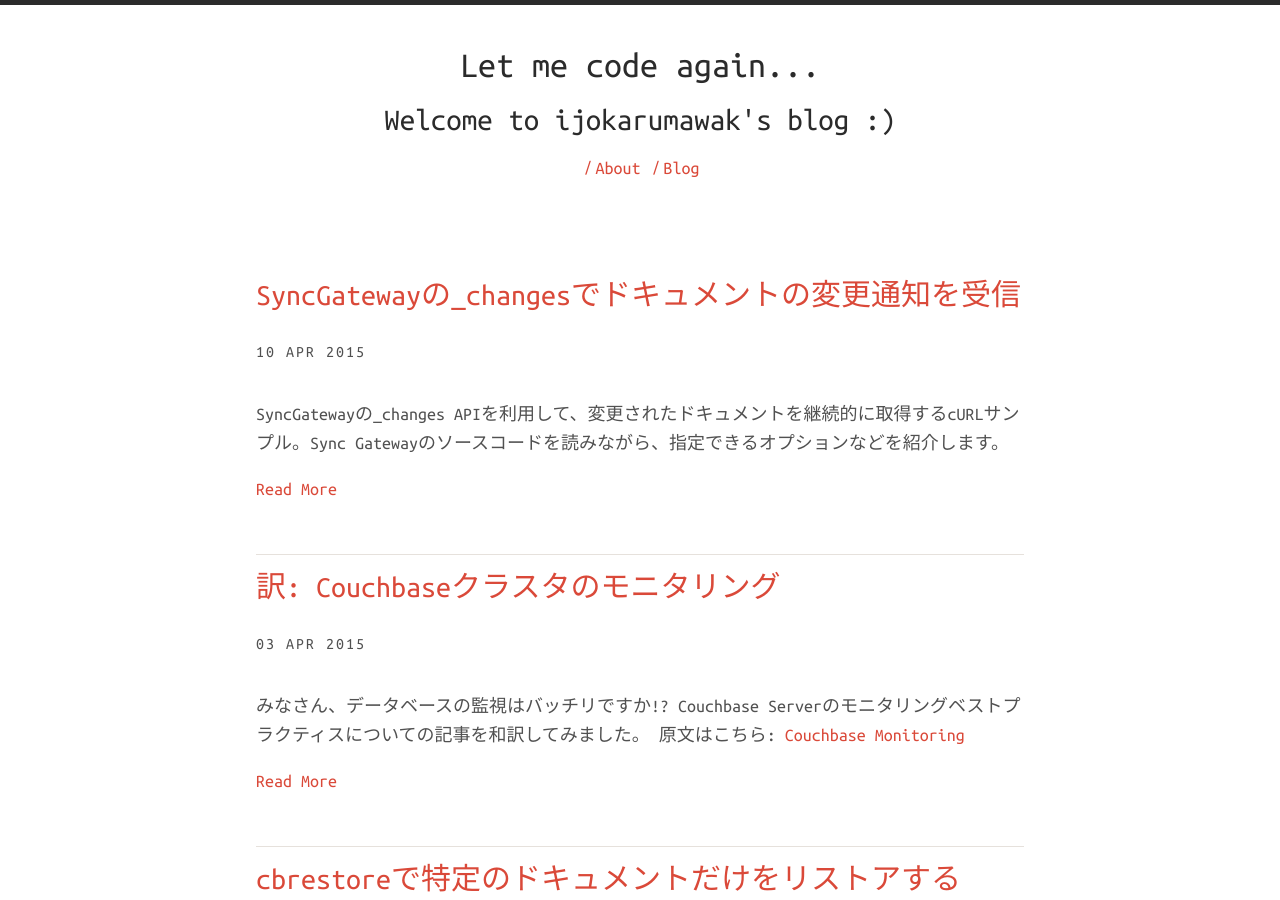
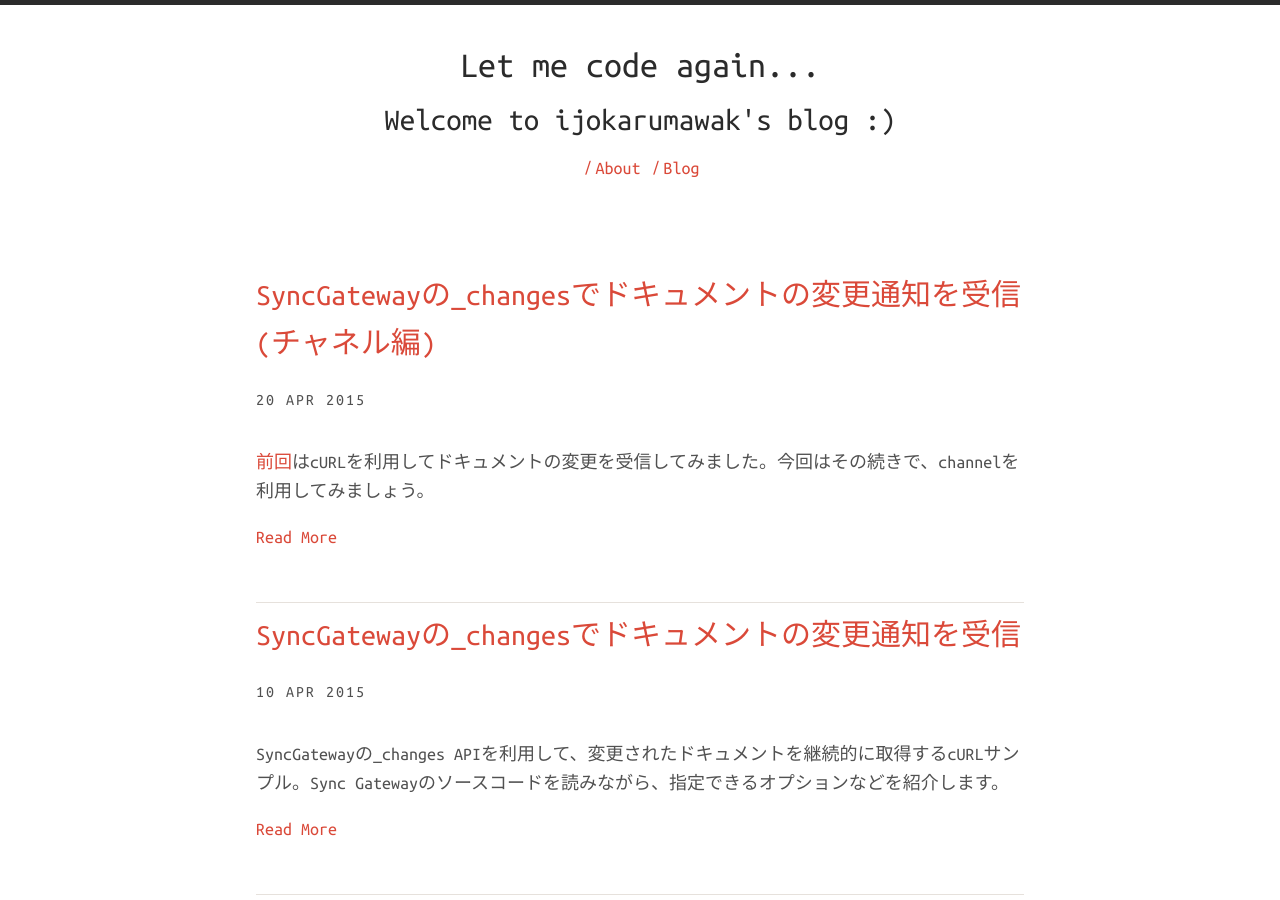
Before and after one commit to ijokarumawak/ijokarumawak.github.io, a Jekyll site: the page built from index.html, in a window 1280 px wide and 900 px high. Built offline with Jekyll 4.4.1, drawn with Linux system fonts in a browser that asks for light colours; nearby versions of some CDN libraries; some of the changed lines change nothing that is shown.

Commit message:
Add post.

```diff
--- a/_posts/2015-04-10-syncgateway-changes.md
+++ b/_posts/2015-04-10-syncgateway-changes.md
@@ -92,7 +92,7 @@
 Descendingは見当たらないですね。
 しかし、SinceとConitnuousを組み合わせると、ある時点から継続的に変更を受信することができます。
 
-ログを見ると、Continuousがtrueになっているリクエストがありました。管理画面からはWebSocketを利用して継続的に変更を取得しています。
+ログを見ると、Continuousがtrueになっているリクエストがありました。Couchbase LiteからはWebSocketを利用して継続的に変更を取得しているようです。
 
 {% highlight text %}
 13:14:30.598891 HTTP:  #002: GET /kitchen-sync/_changes?feed=websocket
--- /dev/null
+++ b/_posts/2015-04-20-syncgateway-changes-channel.md
@@ -0,0 +1,82 @@
+---
+layout: post
+title:  "SyncGatewayの_changesでドキュメントの変更通知を受信 (チャネル編)"
+date:   2015-04-20 15:00:00
+categories: [Couchbase]
+---
+
+[前回](/couchbase/2015/04/10/syncgateway-changes/)はcURLを利用してドキュメントの変更を受信してみました。今回はその続きで、channelを利用してみましょう。
+
+SyncGatewayのチャネル機能を使うと、JSONドキュメントのルーティング管理ができます。特定のユーザ間で共有するドキュメントや、データ種別により後続のシステムへ振り分ける際に利用できます。
+
+1. <a href="#step-1">Sync Function</a>
+2. <a href="#step-2">filterとchannel</a>
+5. <a href="#step-3">cURLで実行してみよう</a>
+
+<a id="step-1"></a>
+
+## Sync Function
+
+SyncGatewayでは、保存するJSONドキュメント内の任意の項目を、チャネルの値として利用できます。どの項目をチャネルとして利用するのかは、Sync Functionで定義します。
+
+ここでは、デフォルトのSync Functionをそのまま利用し、JSONドキュメント内の"channels"という項目をチャネルとします。
+
+{% highlight javascript %}
+function(doc) {channel(doc.channels);}
+{% endhighlight %}
+
+<a id="step-2"></a>
+
+## filterとchannels
+
+チャネルを指定して変更を受信するには、changes APIを呼び出す際にfilterとchannelsオプションを指定します。
+
+[SyncGatewayのソース](https://github.com/couchbase/sync_gateway/blob/master/src/github.com/couchbase/sync_gateway/rest/changes_api.go)を見ると、channelsを指定しても、デフォルトではユーザが参照できるすべてのチャネルを対象とするようです。
+
+channelsで指定したチャネルだけの変更を受信するには、filterも指定する必要があります。現在はfilterには"sync_gateway/bychannel"しか指定できないようですね。
+
+cURLでチャネルを指定して変更を受信するには、以下のコマンドを実行します:
+
+{% highlight bash %}
+curl -H "Content-Type: application/json" \
+  "http://localhost:4984/kitchen-sync/_changes?feed=continuous&include_docs=true&filter=sync_gateway/bychannel&channels=a"
+{% endhighlight %}
+
+<a id="step-3"></a>
+
+# cURLで実行してみよう
+
+ターミナルを3つ立ち上げて、それぞれで以下のコマンドを実行してみましょう:
+
+1. チャネルaを受信
+2. チャネルbを受信
+3. チャネルa, bへルーティングされるドキュメントを保存
+
+ドキュメントの登録には以下のコマンドを利用します、チャネルa, bそれぞれに3件ずつJSONドキュメントを流します:
+
+{% highlight bash %}
+for i in `seq 1 3`;
+do
+  curl -H "Content-Type: application/json" http://localhost:4984/kitchen-sync/ \
+    -d "{\"source]\": \"cURL-a\", \"val\": $i, \"channels\": [\"a\"]}";
+  curl -H "Content-Type: application/json" http://localhost:4984/kitchen-sync/ \
+    -d "{\"source]\": \"cURL-b\", \"val\": $i, \"channels\": [\"b\"]}";
+done
+{% endhighlight %}
+
+ターミナル1の結果:
+{% highlight bash %}
+{"seq":287,"id":"b141b01f94ca857082a0d27534e5ffc2","doc":{"_id":"b141b01f94ca857082a0d27534e5ffc2","_rev":"1-a53ea5c366073722f67d71f1a8d292cc","channels":["a"],"source]":"cURL-a","val":1},"changes":[{"rev":"1-a53ea5c366073722f67d71f1a8d292cc"}]}
+{"seq":289,"id":"9676535e268a5f1d1dd36d574cef9e45","doc":{"_id":"9676535e268a5f1d1dd36d574cef9e45","_rev":"1-d2f9d1465922efbc067ea946c5edf2c0","channels":["a"],"source]":"cURL-a","val":2},"changes":[{"rev":"1-d2f9d1465922efbc067ea946c5edf2c0"}]}
+{"seq":291,"id":"4ecd46daea74ea22cb169113e4f7369f","doc":{"_id":"4ecd46daea74ea22cb169113e4f7369f","_rev":"1-70d5317ad5febccf99f571969a101c95","channels":["a"],"source]":"cURL-a","val":3},"changes":[{"rev":"1-70d5317ad5febccf99f571969a101c95"}]}
+{% endhighlight %}
+
+ターミナル2の結果:
+{% highlight bash %}
+{"seq":288,"id":"e80189b5a84a7756c518a6b6341054de","doc":{"_id":"e80189b5a84a7756c518a6b6341054de","_rev":"1-a4f498196bb77db357fac3797f73746b","channels":["b"],"source]":"cURL-b","val":1},"changes":[{"rev":"1-a4f498196bb77db357fac3797f73746b"}]}
+{"seq":290,"id":"c2aa9a3d5bae76485e02c2b01844e81a","doc":{"_id":"c2aa9a3d5bae76485e02c2b01844e81a","_rev":"1-3d21d2d6e904bc062ecbb0d101215f12","channels":["b"],"source]":"cURL-b","val":2},"changes":[{"rev":"1-3d21d2d6e904bc062ecbb0d101215f12"}]}
+{"seq":292,"id":"a782931bfa8c36804efbee01040f8623","doc":{"_id":"a782931bfa8c36804efbee01040f8623","_rev":"1-a1cd2e5317283677656c1f704f9467b6","channels":["b"],"source]":"cURL-b","val":3},"changes":[{"rev":"1-a1cd2e5317283677656c1f704f9467b6"}]}
+{% endhighlight %}
+
+JSONドキュメント内のchannels要素によって、チャネルが振り分けられましたね!
+これを使えばJSONドキュメントの処理対象を絞ったり、changesを利用した後続の処理を分割し、スループットを高めることもできそうですね。
```
